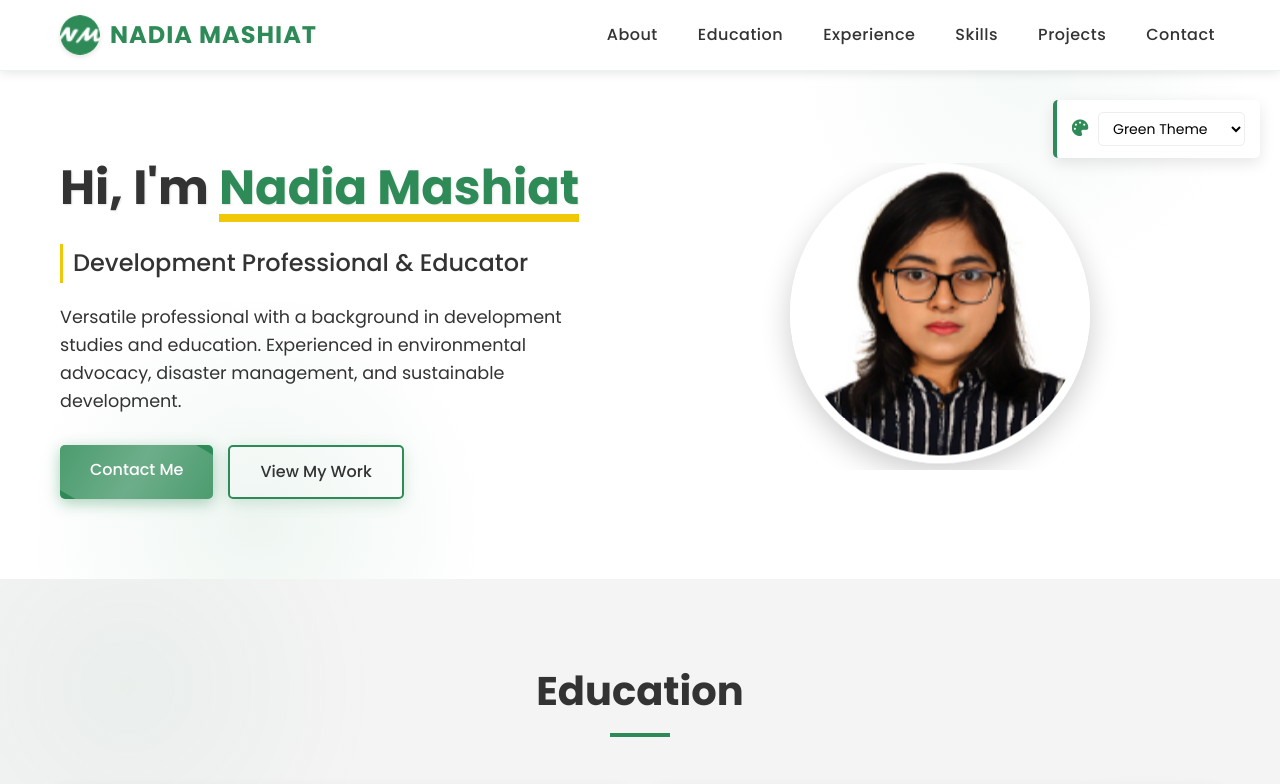
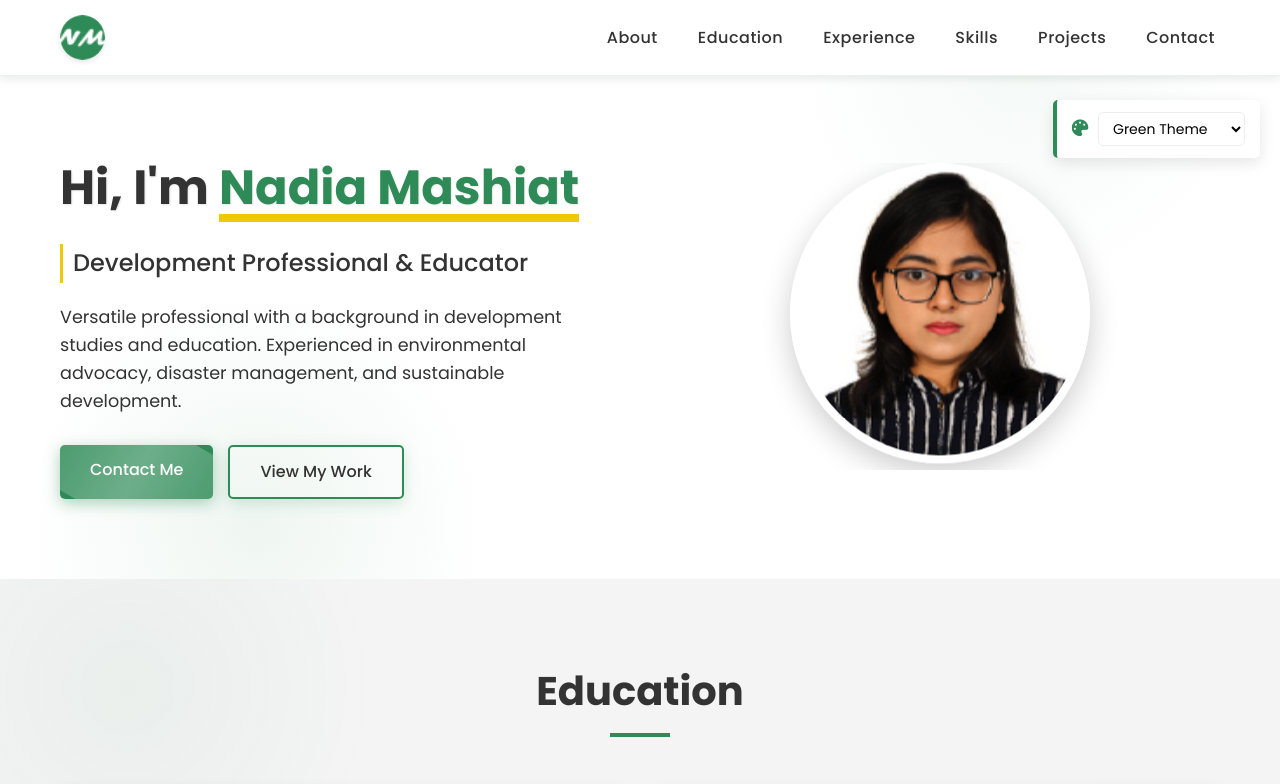
Before and after one commit to nadia-mashiat/nadia-mashiat.github.io, a plain HTML site: page index.html in a window 1280 px wide. Shown: the top 784 px of the page. Drawn offline with Linux system fonts and the light colour scheme.

Commit message:
fixed fav

```diff
--- a/css/styles.css
+++ b/css/styles.css
@@ -429,8 +429,8 @@ nav {
 
 .nav-logo-img {
     margin-right: 10px;
-    width: 40px;
-    height: 40px;
+    width: 45px;
+    height: 45px;
     border-radius: 50%;
     box-shadow: 0 2px 5px rgba(0, 0, 0, 0.1);
     transition: all 0.3s ease;
--- a/index.html
+++ b/index.html
@@ -37,7 +37,7 @@
                 <div class="logo">
                     <a href="#" class="rise-underline">
                         <img src="images/favicon/favicon-32x32.png" alt="Nadia Mashiat" class="nav-logo-img">
-                        Nadia Mashiat
+
                     </a>
                 </div>
                 <ul class="nav-links">
```
Also changed, not shown: images/fav-info.png (added).
